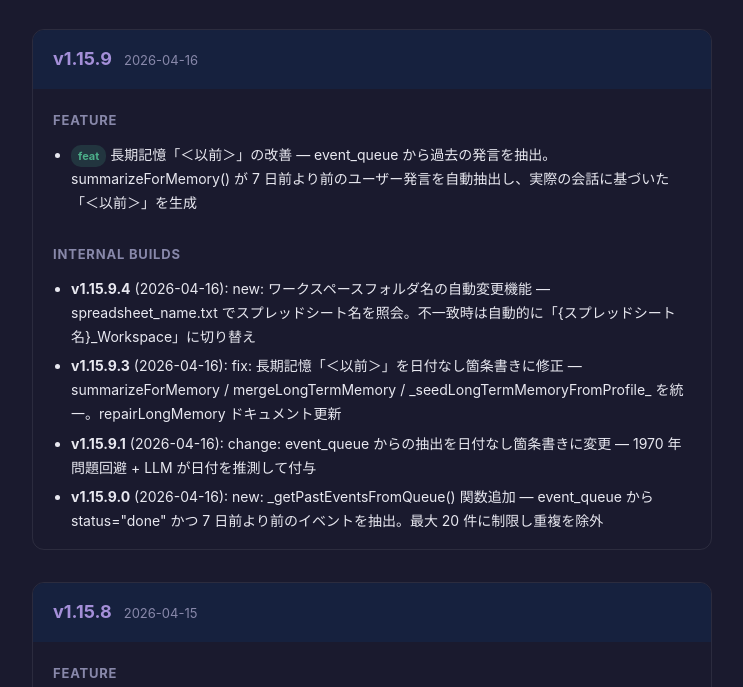
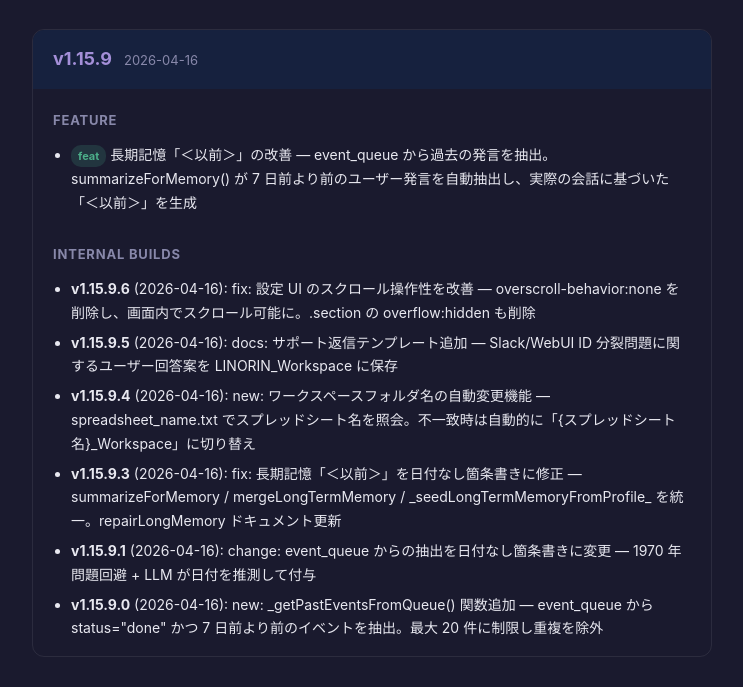
Before and after one commit to smalltomatowater-boop/LINORIN-releasenote, a plain HTML site: page index.html in a window 1280 px wide. Shown: the part 104-791 px from the top of the page, without its empty margins (268-1011 px from the left). Drawn offline with Linux system fonts and the light colour scheme.

Commit message:
v1.15.9.6: 設定 UI スクロール改善

```diff
--- a/index.html
+++ b/index.html
@@ -71,6 +71,8 @@ code{
       </ul>
       <div class="section-title" style="margin-top:16px">Internal Builds</div>
       <ul>
+        <li><strong>v1.15.9.6</strong> (2026-04-16): fix: 設定 UI のスクロール操作性を改善 — overscroll-behavior:none を削除し、画面内でスクロール可能に。.section の overflow:hidden も削除</li>
+        <li><strong>v1.15.9.5</strong> (2026-04-16): docs: サポート返信テンプレート追加 — Slack/WebUI ID 分裂問題に関するユーザー回答案を LINORIN_Workspace に保存</li>
         <li><strong>v1.15.9.4</strong> (2026-04-16): new: ワークスペースフォルダ名の自動変更機能 — spreadsheet_name.txt でスプレッドシート名を照会。不一致時は自動的に「{スプレッドシート名}_Workspace」に切り替え</li>
         <li><strong>v1.15.9.3</strong> (2026-04-16): fix: 長期記憶「＜以前＞」を日付なし箇条書きに修正 — summarizeForMemory / mergeLongTermMemory / _seedLongTermMemoryFromProfile_ を統一。repairLongMemory ドキュメント更新</li>
         <li><strong>v1.15.9.1</strong> (2026-04-16): change: event_queue からの抽出を日付なし箇条書きに変更 — 1970 年問題回避 + LLM が日付を推測して付与</li>
```
